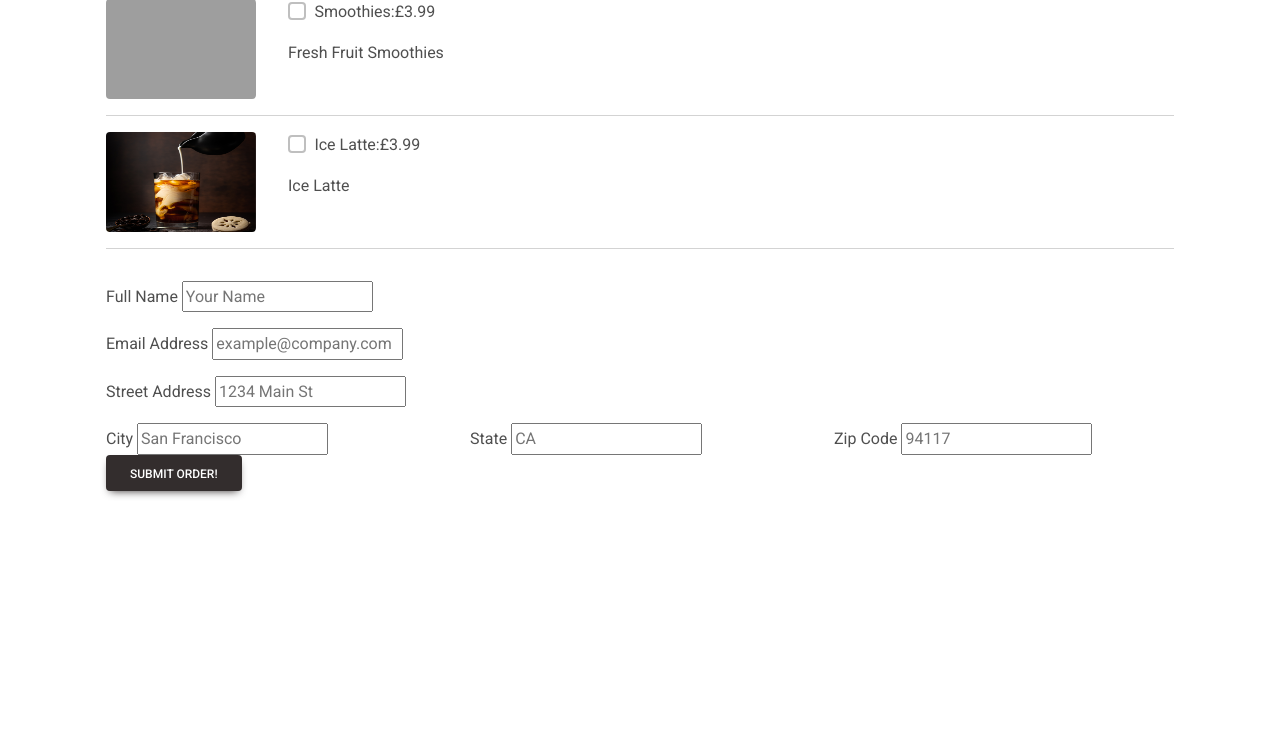
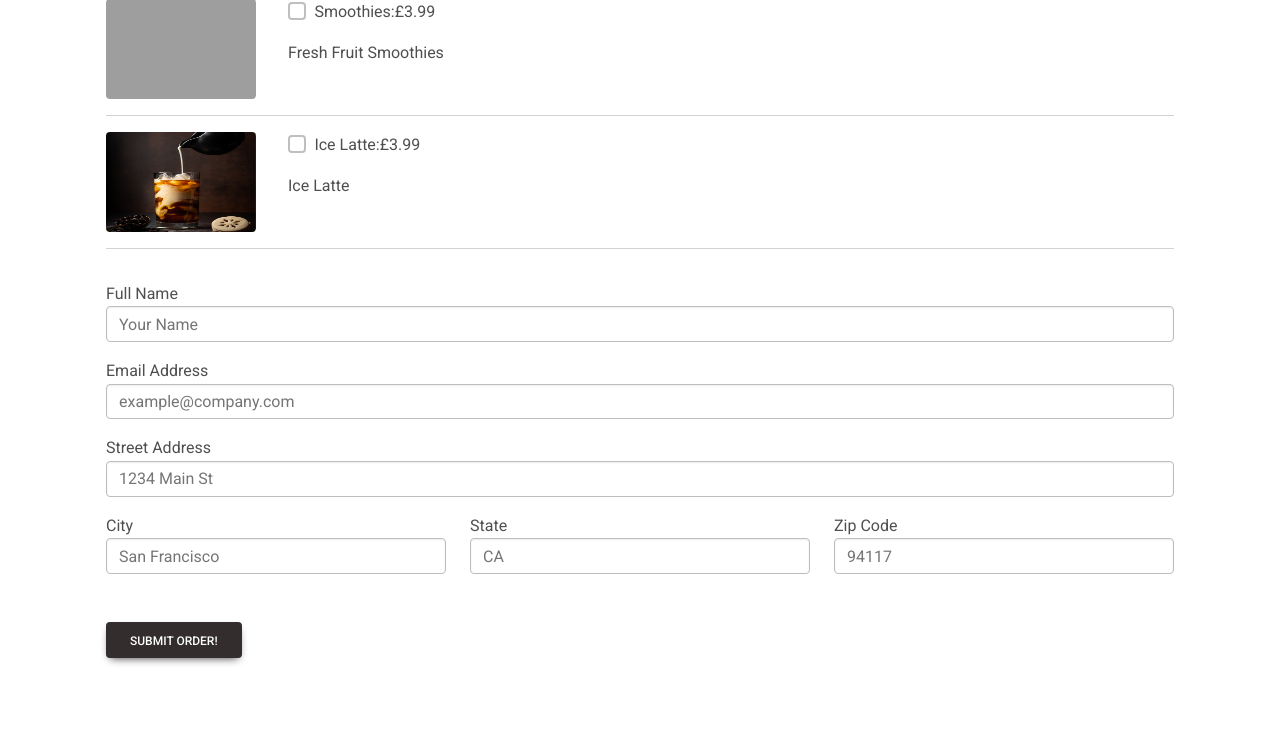
Before and after one commit to elitaldev/bergamot-caffe, a Django app: page /order/ in a window 1280 px wide. Shown: the part 950-1680 px from the top of the page. Before the commit the page ends 1448 px from the top, so only its background shows below. Run offline with Django 3.2, Linux system fonts and the light colour scheme; data comes from the database, SQL or seed files in the repository; both versions use the stored data as it was after the commit; some libraries are stand-ins or nearby versions; grey boxes are pictures that could not be loaded.

Commit message:
fixed, place order button, make an order

```diff
--- a/coderscafe/coderscafe/settings.py
+++ b/coderscafe/coderscafe/settings.py
@@ -124,6 +124,8 @@ STATIC_URL = '/static/'
 MEDIA_ROOT = os.path.join(BASE_DIR, 'media')
 MEDIA_URL = '/media/'
 
+EMAIL_BACKEND = 'django.core.mail.backends.console.EmailBackend'
+
 # Default primary key field type
 # https://docs.djangoproject.com/en/3.2/ref/settings/#default-auto-field
 
--- a/coderscafe/customer/templates/customer/order.html
+++ b/coderscafe/customer/templates/customer/order.html
@@ -90,45 +90,47 @@
                     {% endfor %}
                 </div>
 
-                <div class="form_group pt-3">
+                <div class="form-group pt-3">
                     <label for="name">Full Name</label>
-                    <input required class="form_control" type="text" placeholder="Your Name" name="name" />
+                    <input required class="form-control" type="text" placeholder="Your Name" name="Name" />
                 </div>
 
-                <div class="form_group pt-3">
+                <div class="form-group pt-3">
                     <label for="name">Email Address</label>
-                    <input required class="form_control" type="text" placeholder="example@company.com" name="email" />
+                    <input required class="form-control" type="text" placeholder="example@company.com" name="Email" />
                 </div>
 
-                <div class="form_group pt-3">
+                <div class="form-group pt-3">
                     <label for="name">Street Address</label>
-                    <input required class="form_control" type="text" placeholder="1234 Main St" name="Street" />
+                    <input required class="form-control" type="text" placeholder="1234 Main St" name="Street" />
                 </div>
                 <div class="row">
                     <div class="col-md-4 col-sm-12">
-                        <div class="form_group pt-3">
+                        <div class="form-group pt-3">
                             <label for="name">City</label>
-                            <input required class="form_control" type="text" placeholder="San Francisco" name="City" />
+                            <input required class="form-control" type="text" placeholder="San Francisco" name="City" />
                         </div>
                     </div>
 
                     <div class="col-md-4 col-sm-12">
-                        <div class="form_group pt-3">
+                        <div class="form-group pt-3">
                             <label for="name">State</label>
-                            <input required class="form_control" type="text" placeholder="CA" name="State" />
+                            <input required class="form-control" type="text" placeholder="CA" name="State" />
                         </div>
                     </div>
                     <div class="col-md-4 col-sm-12">
-                        <div class="form_group pt-3">
+                        <div class="form-group pt-3">
                             <label for="name">Zip Code</label>
-                            <input required class="form_control" type="text" placeholder="94117" name="Zip" />
+                            <input required class="form-control" type="text" placeholder="94117" name="Zip" />
                         </div>
                     </div>
                 </div>
                 <!-- Button trigger modal -->
-                <button type="button" class="btn btn-dark" data-toggle="modal" data-target="#SubmitModal">
+
+                <button type="button" class="btn btn-dark mt-5" data-mdb-toggle="modal" data-mdb-target="#SubmitModal">
                     Submit Order!
                 </button>
+
                 <!-- <button class="btn btn-dark mt-5">place order</button> -->
 
                 <!-- Modal -->
@@ -138,13 +140,13 @@
                         <div class="modal-content">
                             <div class="modal-header">
                                 <h5 class="modal-title" id="SubmitModalLabel">Submit Your Order!</h5>
-                                <button type="button" class="close" data-dismiss="modal" aria-label="Close">
+                                <button type="button" class="close" data-mdb-dismiss="modal" aria-label="Close">
                                     <span aria-hidden="true">&times;</span>
                                 </button>
                             </div>
                             <div class="modal-footer">
-                                <button type="button" class="btn btn-light" data-dismiss="modal">Go Back</button>
-                                <button type="submit" class="btn btn-dark">Pace Orde!</button>
+                                <button type="button" class="btn btn-light" data-mdb-dismiss="modal">Go Back</button>
+                                <button type="submit" class="btn btn-dark">Place Orde!</button>
                             </div>
                         </div>
                     </div>
--- a/coderscafe/customer/views.py
+++ b/coderscafe/customer/views.py
@@ -1,5 +1,6 @@
 from django.shortcuts import render
 from django.views import View
+from django.core.mail import send_mail
 from .models import MenuItem, Category, OrderModel
 
 
@@ -34,12 +35,12 @@ class Order(View):
         return render(request, 'customer/order.html', context)
 
     def post(self, request, *args, **kwargs):
-        name = request.POST.get('name')
-        name = request.POST.get('email')
-        name = request.POST.get('street')
-        name = request.POST.get('city')
-        name = request.POST.get('state')
-        name = request.POST.get('zip_code')
+        name = request.POST.get('Name')
+        email = request.POST.get('Email')
+        street = request.POST.get('Street')
+        city = request.POST.get('City')
+        state = request.POST.get('State')
+        zip_code = request.POST.get('Zip')
 
         order_items = {
             'items': []
@@ -70,9 +71,22 @@ class Order(View):
             street=street,
             city=city,
             state=state,
-            zip_code=zip_code,
+            zip_code=zip_code
         )
         order.items.add(*item_ids)
+
+        # after everything is done, send confirmation email to the user
+        body = ('Thank You For your Order! Your Order Will Be Delivered Soon!\n'
+                f'Your total:{price}\n'
+                'Thank you again for your Order!')
+
+        send_mail(
+            'Thank You For Your Order!',
+            body,
+            'example@example.com',
+            [email],
+            fail_silently=False
+        )
 
         context = {
             'items': order_items['items'],
```
Also changed, not shown: coderscafe/customer/migrations/0004_auto_20230322_1421.py (added), coderscafe/customer/migrations/0005_alter_menuitem_category.py (added), coderscafe/db.sqlite3.
